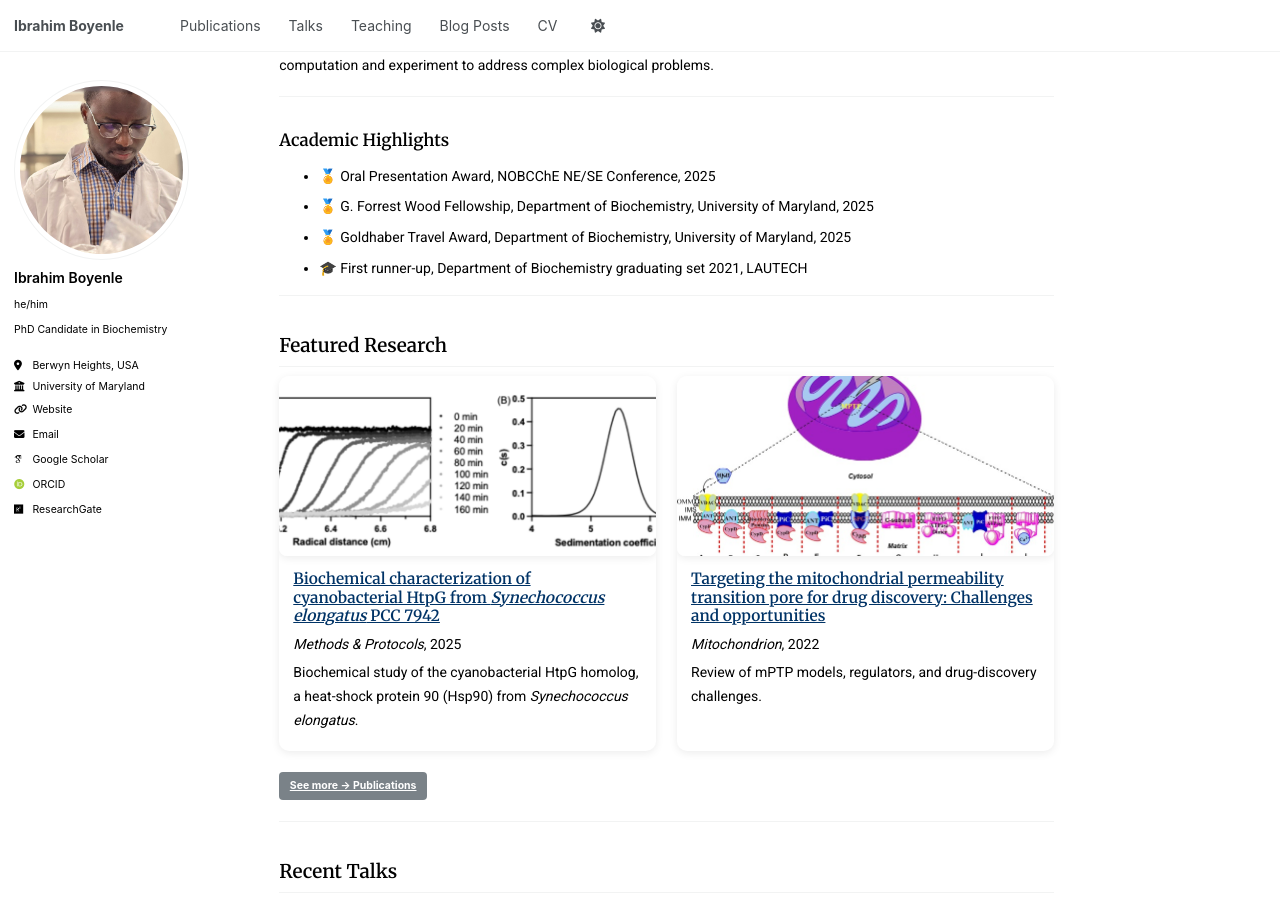
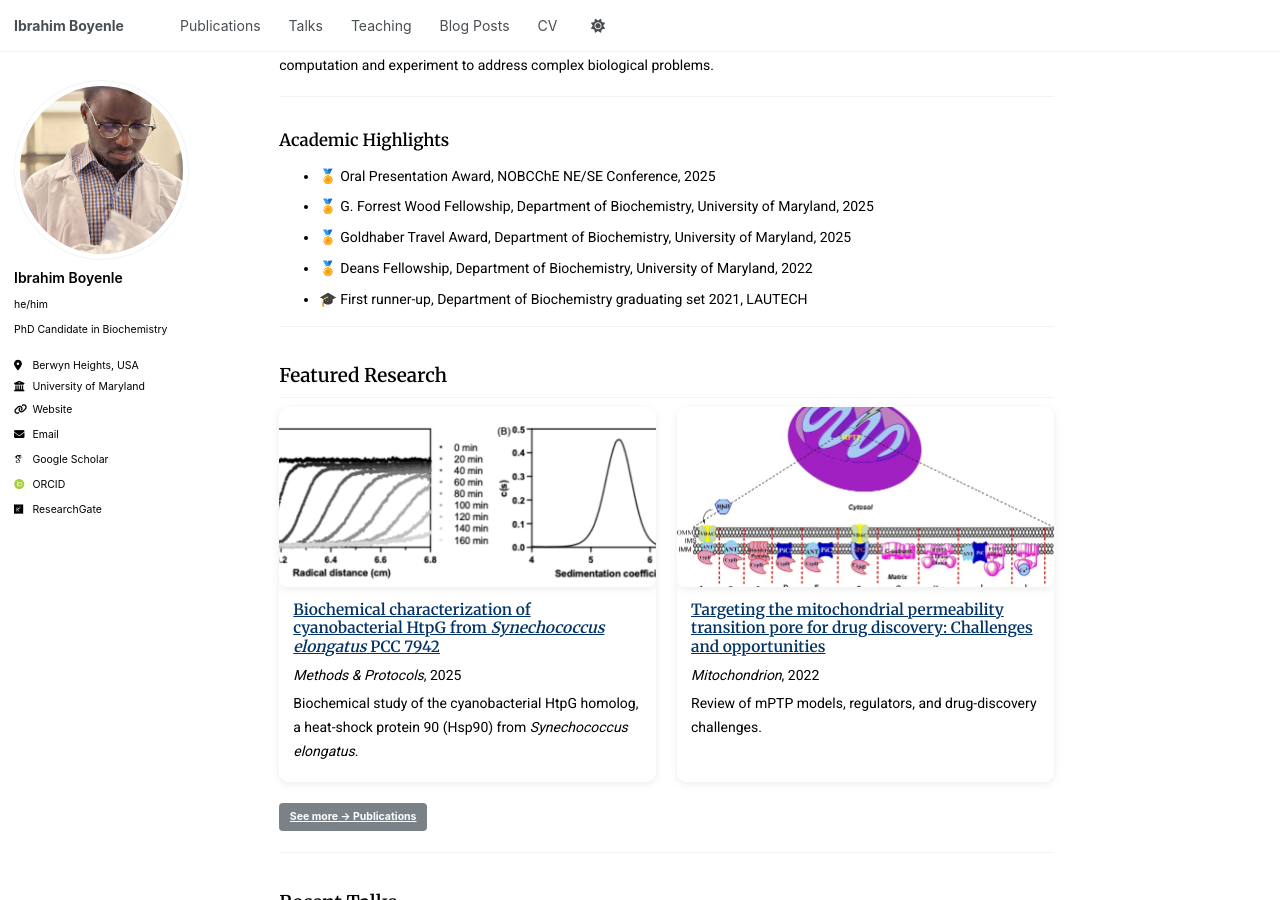
Before and after one commit to Ibrahimboyenle/Ibrahimboyenle.github.io, a Jekyll site: the page built from _pages/about.md, in a window 1280 px wide and 900 px high, scrolled down 576 px. Built offline with Jekyll 4.4.1, drawn with Linux system fonts in a browser that asks for light colours; some web fonts are replaced; a script that is not in the unit is left out; our own code applies the rules of GitHub Pages for plain Markdown files.

Commit message:
Update about.md

```diff
--- a/_pages/about.md
+++ b/_pages/about.md
@@ -20,6 +20,7 @@ In parallel, he trained under Dr. Temitope Adelusi, where he developed a strong
 - 🏅 Oral Presentation Award, NOBCChE NE/SE Conference, 2025
 - 🏅 G. Forrest Wood Fellowship, Department of Biochemistry, University of Maryland, 2025
 - 🏅 Goldhaber Travel Award, Department of Biochemistry, University of Maryland, 2025
+- 🏅 Deans Fellowship, Department of Biochemistry, University of Maryland, 2022
 - 🎓 First runner-up, Department of Biochemistry graduating set 2021, LAUTECH
 
 ---
```
